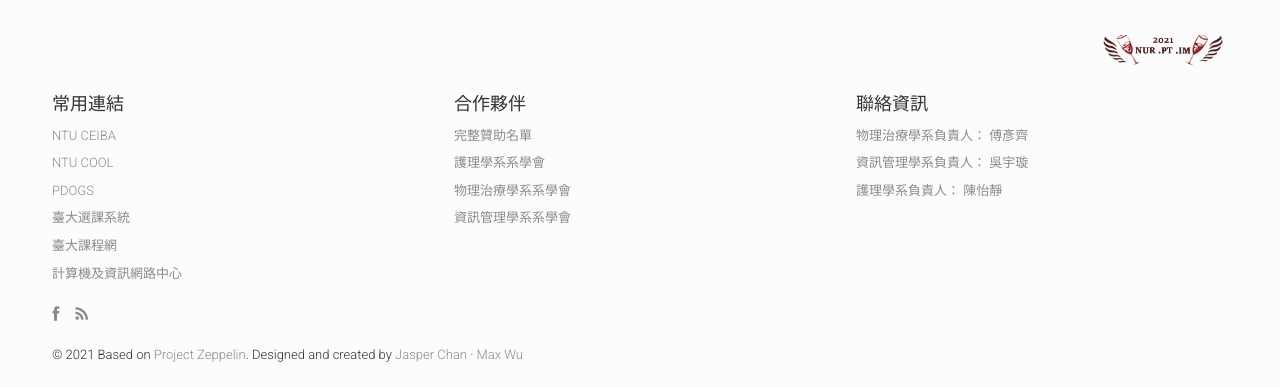
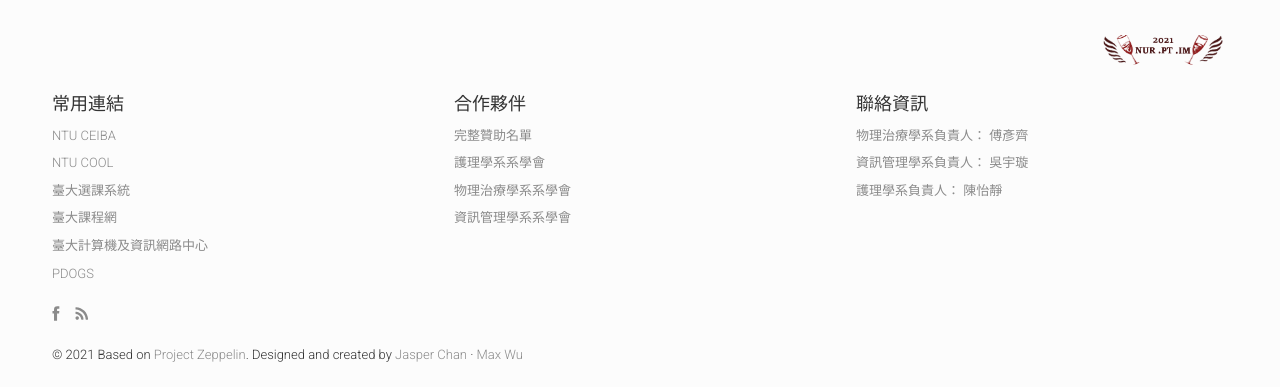
Before and after one commit to b09705045/Whose_Party, a Jekyll site: the page built from index.html, in a window 1280 px wide and 900 px high, scrolled down 3215 px, cut to the strip 513-900 px from the top of the window. Built offline with Jekyll 4.4.1, drawn with Linux system fonts in a browser that asks for light colours; nearby versions of some CDN libraries; comment, search, counter and statistics services are not loaded.

Commit message:
Minor update

```diff
--- a/_config.yml
+++ b/_config.yml
@@ -185,10 +185,11 @@ footerBlocks:
     links:
         - {link: "https://ceiba.ntu.edu.tw/student/index.php", text: "NTU CEIBA"}
         - {link: "https://cool.ntu.edu.tw/", text: "NTU COOL"}
-        - {link: "https://pdogs.ntu.im/judge/", text: "PDOGS"}
         - {link: "https://if192.aca.ntu.edu.tw/index.php", text: "臺大選課系統" }
         - {link: "https://nol.ntu.edu.tw/nol/guest/index.php", text: "臺大課程網"}
-        - {link: "http://www.cc.ntu.edu.tw/chinese/services/servicesqa.asp", text: "計算機及資訊網路中心"}
+        - {link: "http://www.cc.ntu.edu.tw/chinese/services/servicesqa.asp", text: "臺大計算機及資訊網路中心"}
+        - {link: "https://pdogs.ntu.im/judge/", text: "PDOGS"}
+
 
   - title: "合作夥伴"
     links:
```
